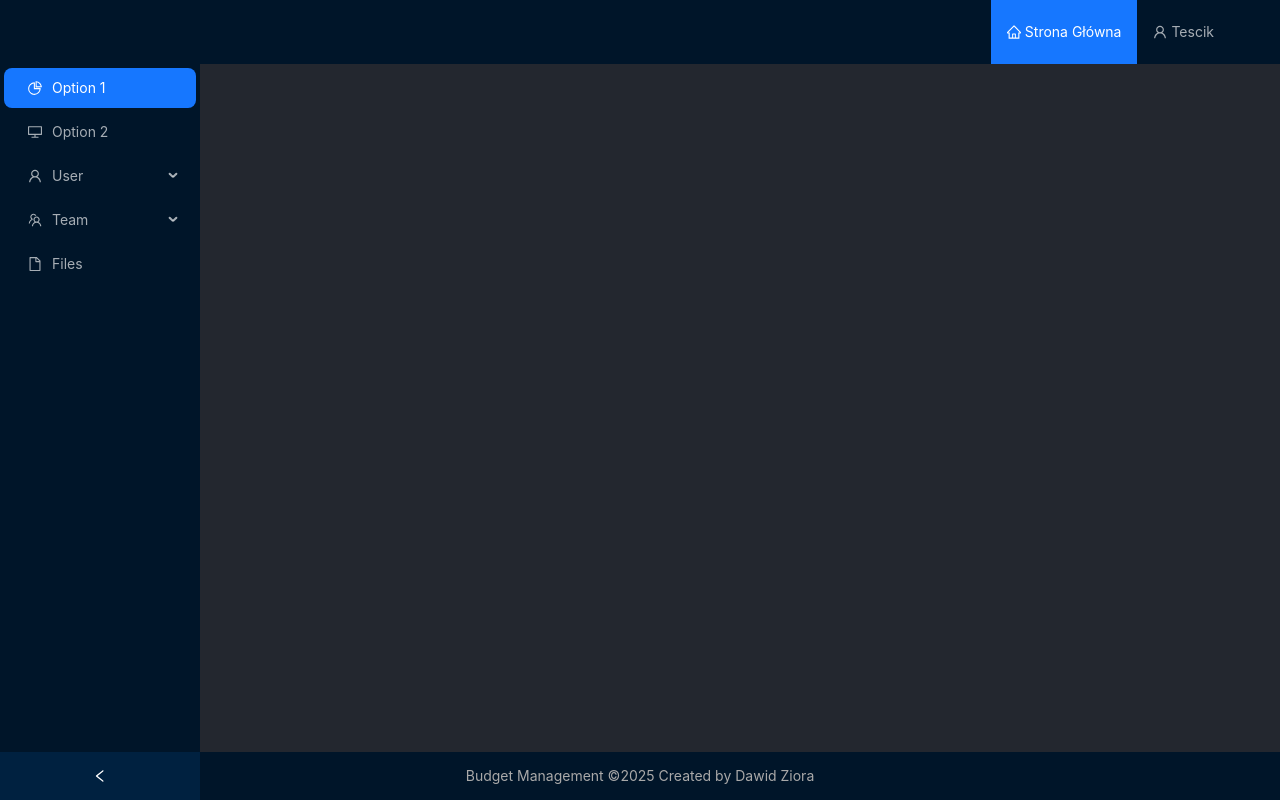
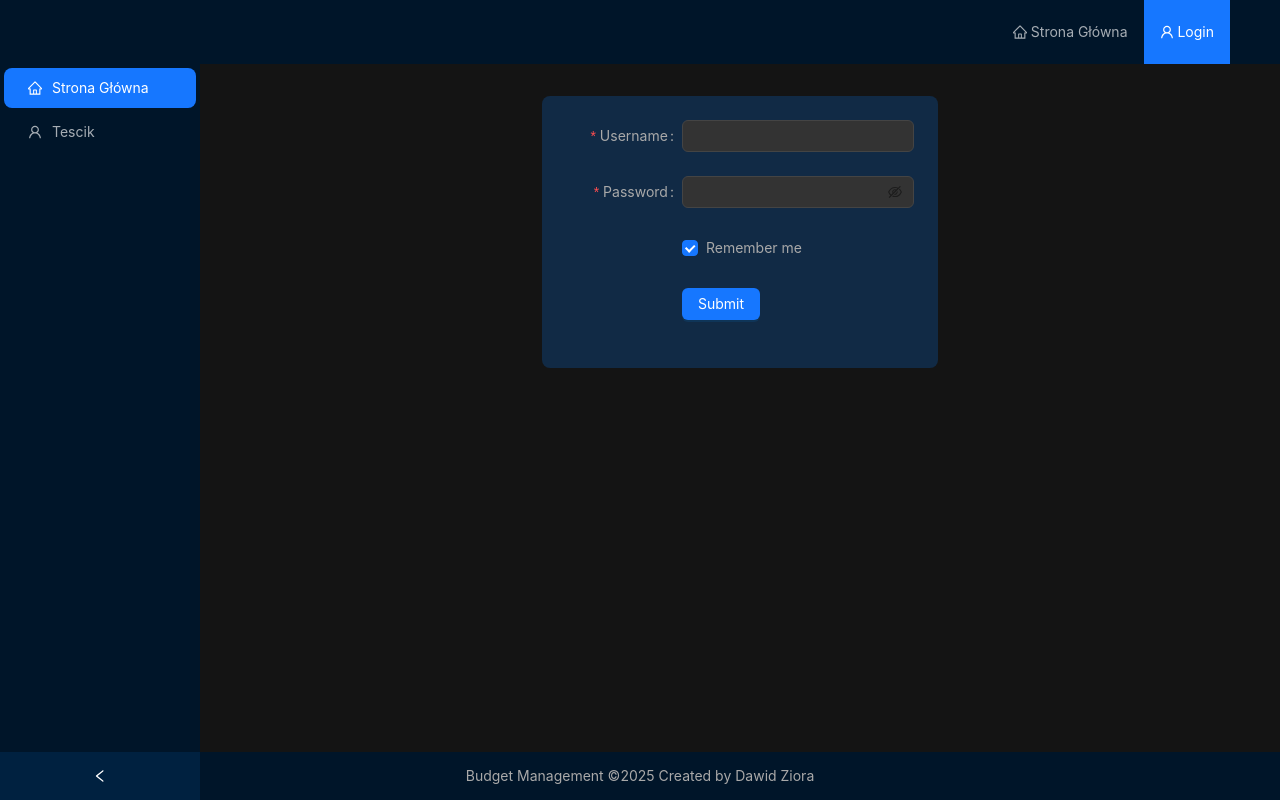
Before and after one commit to damazi1/AplikacjaBudzetowa, a React (Vite) app in the folder vite/: page /auth in a window 1280 px wide. Built offline with nearby package versions, Linux system fonts and the light colour scheme.

Commit message:
comments + auth form

```diff
--- a/vite/src/App.tsx
+++ b/vite/src/App.tsx
@@ -1,64 +1,30 @@
-import React, { useState } from "react";
+import React from "react";
 import './Styles/Layout.css';
-import {Layout, Menu, type MenuProps} from "antd";
-import {
-    DesktopOutlined,
-    FileOutlined,
-    PieChartOutlined,
-    TeamOutlined,
-    UserOutlined,
-} from '@ant-design/icons';
+import {Layout} from "antd";
 import MyFooter from "./components/MyFooter.tsx";
 import {BrowserRouter, Route, Routes} from "react-router-dom";
 import Home from "./components/Home.tsx";
 import Navbar from "./components/Navbar.tsx";
+import Sidebar from "./components/Sidebar.tsx";
+import Auth from "./components/Auth.tsx";
 
-
-const { Sider, Content } = Layout;
-
-type MenuItem = Required<MenuProps>['items'][number];
-
-function getItem(
-    label: React.ReactNode,
-    key: React.Key,
-    icon?: React.ReactNode,
-    children?: MenuItem[],
-): MenuItem {
-    return {
-        key,
-        icon,
-        children,
-        label,
-    } as MenuItem;
-}
-
-const items: MenuItem[] = [
-    getItem('Option 1', '1', <PieChartOutlined />),
-    getItem('Option 2', '2', <DesktopOutlined />),
-    getItem('User', 'sub1', <UserOutlined />, [
-        getItem('Tom', '3'),
-        getItem('Bill', '4'),
-        getItem('Alex', '5'),
-    ]),
-    getItem('Team', 'sub2', <TeamOutlined />, [getItem('Team 1', '6'), getItem('Team 2', '8')]),
-    getItem('Files', '9', <FileOutlined />),
-];
+// Destrukturyzacja komponentów Layout z Ant Design
+// aby uprościć kod i uniknąć powtarzania Layout.
+// W ten sposób możemy używać Sider i Content bez prefiksu Layout.
+const { Content } = Layout;
 
 const App: React.FC = () => {
-    const [collapsed, setCollapsed] = useState(false);
 
     return (
         <BrowserRouter>
             <Layout style={{ minHeight: '100vh' }}>
                 <Navbar/>
                 <Layout>
-                    <Sider collapsible collapsed={collapsed} onCollapse={(value) => setCollapsed(value)}>
-                        <div className="demo-logo-vertical" />
-                        <Menu theme="dark" defaultSelectedKeys={['1']} mode="inline" items={items} />
-                    </Sider>
+                    <Sidebar/>
                     <Content style={{flex: 1, minHeight: 0}}>
                         <Routes>
                             <Route path="/"  element={<Home/>} />
+                            <Route path="/auth"  element={<Auth/>} />
                         </Routes>
                     </Content>
                 </Layout>
--- /dev/null
+++ b/vite/src/components/Auth.tsx
@@ -0,0 +1,63 @@
+// Cały komponent Auth jest z dokumentacji Ant Design https://ant.design/components/form
+
+import React from 'react';
+import type { FormProps } from 'antd';
+import '../styles/Auth.css'; // Import CSS for styling
+import { Button, Checkbox, Form, Input } from 'antd';
+
+type FieldType = {
+    username?: string;
+    password?: string;
+    remember?: string;
+};
+
+const onFinish: FormProps<FieldType>['onFinish'] = (values) => {
+    console.log('Success:', values);
+};
+
+const onFinishFailed: FormProps<FieldType>['onFinishFailed'] = (errorInfo) => {
+    console.log('Failed:', errorInfo);
+};
+
+const Auth: React.FC = () => (
+    <div className="ant-Auth-form-bg">
+    <Form
+        name="basic"
+        labelCol={{ span: 8 }}
+        wrapperCol={{ span: 16 }}
+        style={{ maxWidth: 600 }}
+        initialValues={{ remember: true }}
+        onFinish={onFinish}
+        onFinishFailed={onFinishFailed}
+        autoComplete="off"
+    >
+        <Form.Item<FieldType>
+            label="Username"
+            name="username"
+            rules={[{ required: true, message: 'Please input your username!' }]}
+        >
+            <Input />
+        </Form.Item>
+
+        <Form.Item<FieldType>
+            label="Password"
+            name="password"
+            rules={[{ required: true, message: 'Please input your password!' }]}
+        >
+            <Input.Password />
+        </Form.Item>
+
+        <Form.Item<FieldType> name="remember" valuePropName="checked" label={null}>
+            <Checkbox>Remember me</Checkbox>
+        </Form.Item>
+
+        <Form.Item label={null}>
+            <Button type="primary" htmlType="submit">
+                Submit
+            </Button>
+        </Form.Item>
+    </Form>
+    </div>
+);
+
+export default Auth;
--- a/vite/src/components/Home.tsx
+++ b/vite/src/components/Home.tsx
@@ -1,19 +1,17 @@
 import {Row, Col, Typography, Card, message} from 'antd';
 import '../styles/Home.css';
 import React, {useEffect, useState} from 'react';
-import axios from "axios";
-
+import {fetchUsers} from "../services/userService.ts";
 const { Title } = Typography;
 
 const Home: React.FC = () => {
-    const [data, setData] = useState<string | null>(null);
+    const [data, setUsernames] = useState<string | null>(null);
 
     useEffect(() => {
         const fetchData = async () => {
             try {
-                const response = await axios.get('http://localhost:8080/list');
-                const usernames = response.data.map((user: { username: string }) => user.username);
-                setData(usernames.join('\n'));
+                const users = await fetchUsers();
+                setUsernames(users.join('\n'));
             } catch (err: any) {
                 message.error(err.response?.data?.error || err.message);
             }
--- a/vite/src/components/Navbar.tsx
+++ b/vite/src/components/Navbar.tsx
@@ -1,23 +1,39 @@
-import {useNavigate} from "react-router-dom";
+import {useLocation, useNavigate} from "react-router-dom";
 import {HomeOutlined, UserOutlined} from "@ant-design/icons";
 import {Layout, Menu} from "antd";
-import React from "react";
+import React, {useState} from "react";
 
+// Ścieżki odpowiadające kluczom zakładek
 const tabKeyToPath: Record<string, string> = {
     '1': '/',
-    '2': '/test',
+    '2': '/auth',
+};
+const pathToTabKey: Record<string, string> = {
+    '/': '1',
+    '/auth': '2',
 };
 
+// Destrukturyzacja komponentów Layout z Ant Design
 const { Header } = Layout;
 
+// Komponent Navbar
 const Navbar: React.FC = () => {
     const navigate = useNavigate();
+    const location = useLocation();
+    const [selectedKey, setSelectedKey] = useState<string>('');
+    React.useEffect(() => {
+        setSelectedKey(pathToTabKey[location.pathname]);
+    }, [location.pathname]);
 
+    // Definicja elementów menu
     const items = [
         { key: '1', label: (<span><HomeOutlined /> Strona Główna</span>) },
-        { key: '2', label: (<span><UserOutlined /> Tescik</span>) },
+        { key: '2', label: (<span><UserOutlined /> Login</span>) },
     ];
+
+    // Funkcja obsługująca kliknięcia w menu
     const handleMenuClick = (e: { key: string }) => {
+        setSelectedKey(e.key);
         const path = tabKeyToPath[e.key];
         if (path) navigate(path);
     };
@@ -26,7 +42,7 @@ const Navbar: React.FC = () => {
             <Menu
                 theme="dark"
                 mode="horizontal"
-                defaultSelectedKeys={['1']}
+                selectedKeys={[selectedKey]}
                 items={items}
                 style={{minWidth: 0, flex: 1,  justifyContent: 'flex-end'}}
                 onClick={handleMenuClick}
--- a/vite/src/components/Sidebar.tsx
+++ b/vite/src/components/Sidebar.tsx
@@ -0,0 +1,42 @@
+import React, {useState} from 'react';
+import {Layout, Menu} from "antd";
+import {useNavigate} from "react-router-dom";
+import {HomeOutlined, UserOutlined} from "@ant-design/icons";
+
+// Ścieżki odpowiadające kluczom zakładek
+const tabKeyToPath: Record<string, string> = {
+    '1': '/',
+    '2': '/test',
+};
+
+// Destrukturyzacja komponentów Layout z Ant Design
+const { Sider } = Layout;
+
+// Komponent Sidebar
+const Sidebar: React.FC = () => {
+    // ustawienie stanu dla złożoności paska bocznego
+    const [collapsed, setCollapsed] = useState(false);
+
+    const navigate = useNavigate();
+
+    // Definicja elementów menu
+    const items = [
+        { key: '1', icon: <HomeOutlined/>, label: 'Strona Główna' },
+        { key: '2', icon: <UserOutlined />, label: 'Tescik' },
+    ];
+    // Funkcja obsługująca kliknięcia w menu
+    const handleMenuClick = (e: { key: string }) => {
+        const path = tabKeyToPath[e.key];
+        if (path) navigate(path);
+    };
+
+    return (
+        <Sider collapsible collapsed={collapsed} onCollapse={(value) => setCollapsed(value)}>
+            <div className="demo-logo-vertical" />
+            <Menu theme="dark" defaultSelectedKeys={['1']} mode="inline" items={items} onClick={handleMenuClick} />
+        </Sider>
+    )
+
+}
+
+export default Sidebar;
--- a/vite/src/main.tsx
+++ b/vite/src/main.tsx
@@ -5,7 +5,13 @@ import '@ant-design/v5-patch-for-react-19';
 import App from './App.tsx'
 import React from 'react';
 
-createRoot(document.getElementById('app')!).render(
+
+// Oficialny sposób z dokumentacji pozwalający na renderowanie aplikacji React w trybie ścisłym, poniżej dokumentacja:
+// https://react.dev/reference/react-dom/client/createRoot
+// https://react.dev/reference/react/StrictMode
+const domNode = document.getElementById('app');
+const root = createRoot(domNode!);
+root.render(
     <StrictMode>
         <App />
     </StrictMode>,
--- /dev/null
+++ b/vite/src/services/userService.ts
@@ -0,0 +1,10 @@
+import axios from "axios";
+
+export const fetchUsers = async (): Promise<string[]> => {
+    try {
+        const response = await axios.get('http://localhost:8080/list');
+        return response.data.map((user: { username: string }) => user.username);
+    } catch (error: any) {
+        throw new Error(error.response?.data?.error || error.message);
+    }
+}
--- /dev/null
+++ b/vite/src/styles/Auth.css
@@ -0,0 +1,37 @@
+/* src/styles/Auth.css */
+.ant-Auth-form-bg {
+    min-height: 40vh;
+    display: flex;
+    align-items: center;
+    justify-content: center;
+    padding: 32px;
+}
+
+/* Nadpisanie stylów Ant Design dla formularza */
+.ant-form {
+    background: #112a45;
+    padding: 24px;
+    border-radius: 8px;
+}
+
+
+.ant-input, .ant-input-password {
+    background: #333 !important;
+    color: #a9a9a9 !important; /* nowy kolor tekstu */
+    border: 1px solid #444;
+}
+
+.ant-input:hover, .ant-input-password:hover {
+    background: #333;
+    color: #a9a9a9;
+    box-shadow: 0 8px 32px rgba(64,169,255,0.25);
+    border-color: #40a9ff;
+}
+
+
+.ant-form-item-label label{
+    color: #a9a9a9 !important; /* nowy kolor etykiet */
+}
+.ant-checkbox-wrapper {
+    color: #a9a9a9 !important; /* nowy kolor tekstu checkboxa */
+}
--- a/vite/src/styles/Layout.css
+++ b/vite/src/styles/Layout.css
@@ -1,6 +1,6 @@
 /* Nawigacja */
 body {
-    background-color: #23272f  ;
+    background-color: #141414  ;
     color: #fff;
 }
 
```
